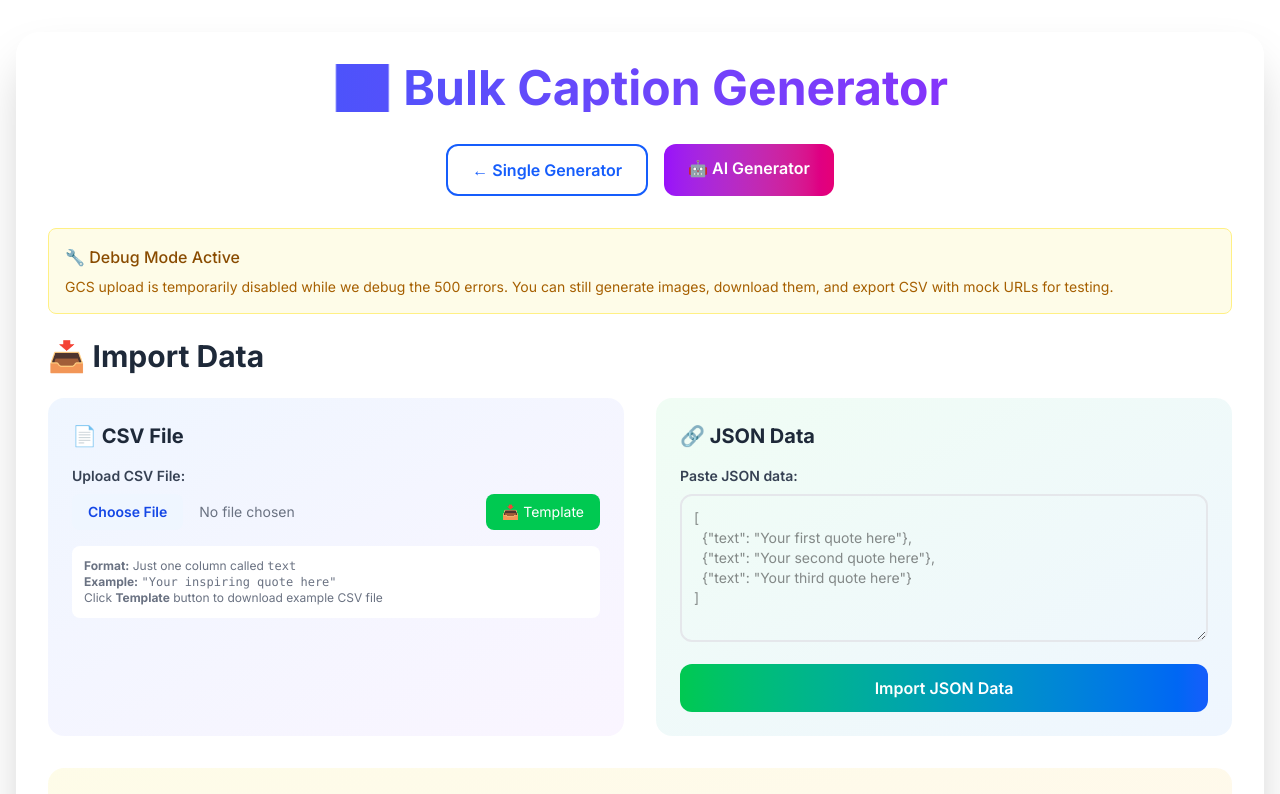
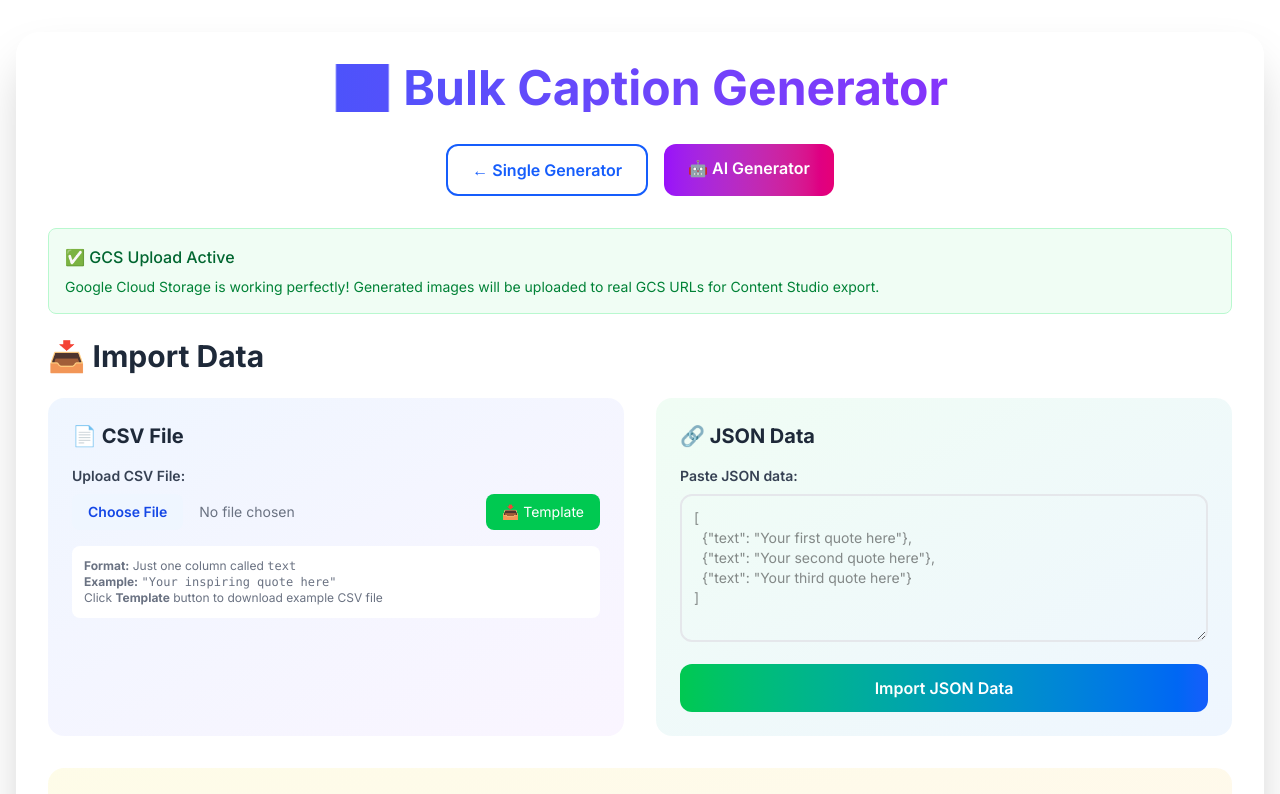
Before and after one commit to zax4you/fb-caption-generator, a Next.js app: page /bulk in a window 1280 px wide. Shown: the top 794 px of the page. Built offline with nearby package versions, Linux system fonts and the light colour scheme.

Commit message:
🎉 Enable GCS uploads - all permissions working!

```diff
--- a/src/app/bulk/page.tsx
+++ b/src/app/bulk/page.tsx
@@ -91,8 +91,8 @@ export default function Bulk() {
       return
     }
 
-    // TEMPORARY: Skip upload and just mark as "uploaded" for testing
-    const skipUpload = true; // Set to false when GCS is working
+    // ✅ GCS UPLOADS NOW ENABLED!
+    const skipUpload = false; // GCS permissions are working perfectly! ✅
 
     if (skipUpload) {
       console.log('🔧 DEMO MODE: Skipping actual upload, generating mock URLs');
@@ -115,7 +115,8 @@ export default function Bulk() {
       return;
     }
 
-    // Original upload code (when GCS is working)
+    // ✅ REAL GCS UPLOAD CODE (NOW ACTIVE!)
+    console.log('🚀 Starting real GCS uploads!');
     setUploading(true)
     setUploadProgress({ current: 0, total: generatedImages.length })
 
@@ -128,6 +129,8 @@ export default function Bulk() {
       try {
         setUploadProgress({ current: i + 1, total: generatedImages.length })
 
+        console.log(`📤 Uploading ${fileName} (${i + 1}/${generatedImages.length})...`);
+
         const result = await uploadToGCS(image.dataUrl, fileName)
 
         uploadedResults.push({
@@ -137,13 +140,13 @@ export default function Bulk() {
           fileName: result.fileName
         })
 
-        console.log(`Uploaded ${fileName} successfully`)
+        console.log(`✅ Uploaded ${fileName} successfully: ${result.publicUrl}`)
 
         // Small delay to prevent overwhelming the API
         await new Promise(resolve => setTimeout(resolve, 300))
 
       } catch (error) {
-        console.error(`Failed to upload ${fileName}:`, error)
+        console.error(`❌ Failed to upload ${fileName}:`, error)
         uploadedResults.push({
           ...image,
           gcsUrl: null,
@@ -153,12 +156,20 @@ export default function Bulk() {
       }
     }
 
-    // Update the generated images with GCS URLs
+    // Update the generated images with real GCS URLs
     setGeneratedImages(uploadedResults)
     setUploading(false)
 
     const successCount = uploadedResults.filter(img => img.gcsUrl).length
-    alert(`Upload complete! ${successCount}/${uploadedResults.length} images uploaded successfully.`)
+    const failureCount = uploadedResults.length - successCount
+
+    if (failureCount === 0) {
+      alert(`🎉 Upload complete! All ${successCount} images uploaded successfully to Google Cloud Storage!`)
+    } else {
+      alert(`⚠️ Upload complete! ${successCount}/${uploadedResults.length} images uploaded successfully. ${failureCount} failed.`)
+    }
+
+    console.log(`📊 Upload summary: ${successCount} successful, ${failureCount} failed`);
   }
 
   const downloadAllImages = () => {
@@ -397,12 +408,11 @@ export default function Bulk() {
           </div>
         </div>
 
-        {/* Debug Notice */}
-        <div className="bg-yellow-50 border border-yellow-200 rounded-lg p-4 mb-6">
-          <h4 className="font-medium text-yellow-800 mb-2">🔧 Debug Mode Active</h4>
-          <p className="text-sm text-yellow-700">
-            GCS upload is temporarily disabled while we debug the 500 errors.
-            You can still generate images, download them, and export CSV with mock URLs for testing.
+        {/* Success Notice */}
+        <div className="bg-green-50 border border-green-200 rounded-lg p-4 mb-6">
+          <h4 className="font-medium text-green-800 mb-2">✅ GCS Upload Active</h4>
+          <p className="text-sm text-green-700">
+            Google Cloud Storage is working perfectly! Generated images will be uploaded to real GCS URLs for Content Studio export.
           </p>
         </div>
 
@@ -461,7 +471,7 @@ export default function Bulk() {
               >
                 {uploading ?
                   `⏳ Uploading ${uploadProgress.current}/${uploadProgress.total}...` :
-                  '🔧 Demo Upload (Mock URLs)'
+                  '☁️ Upload to Google Cloud Storage'
                 }
               </button>
 
@@ -497,7 +507,7 @@ export default function Bulk() {
                   </div>
                   {img.gcsUrl && (
                     <div className="text-xs text-green-600 mt-1">
-                      ✅ Mock URL Ready
+                      ✅ Uploaded to GCS
                     </div>
                   )}
                 </div>
```
